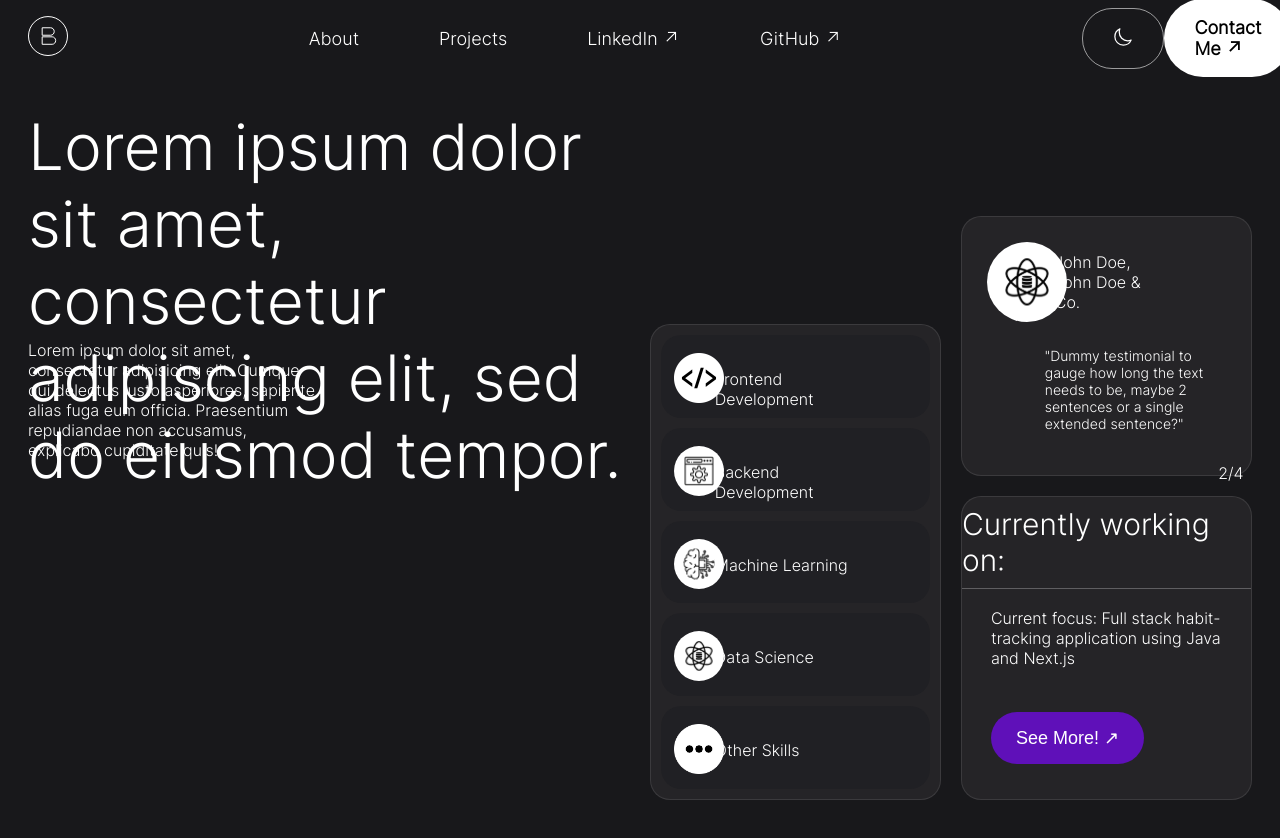
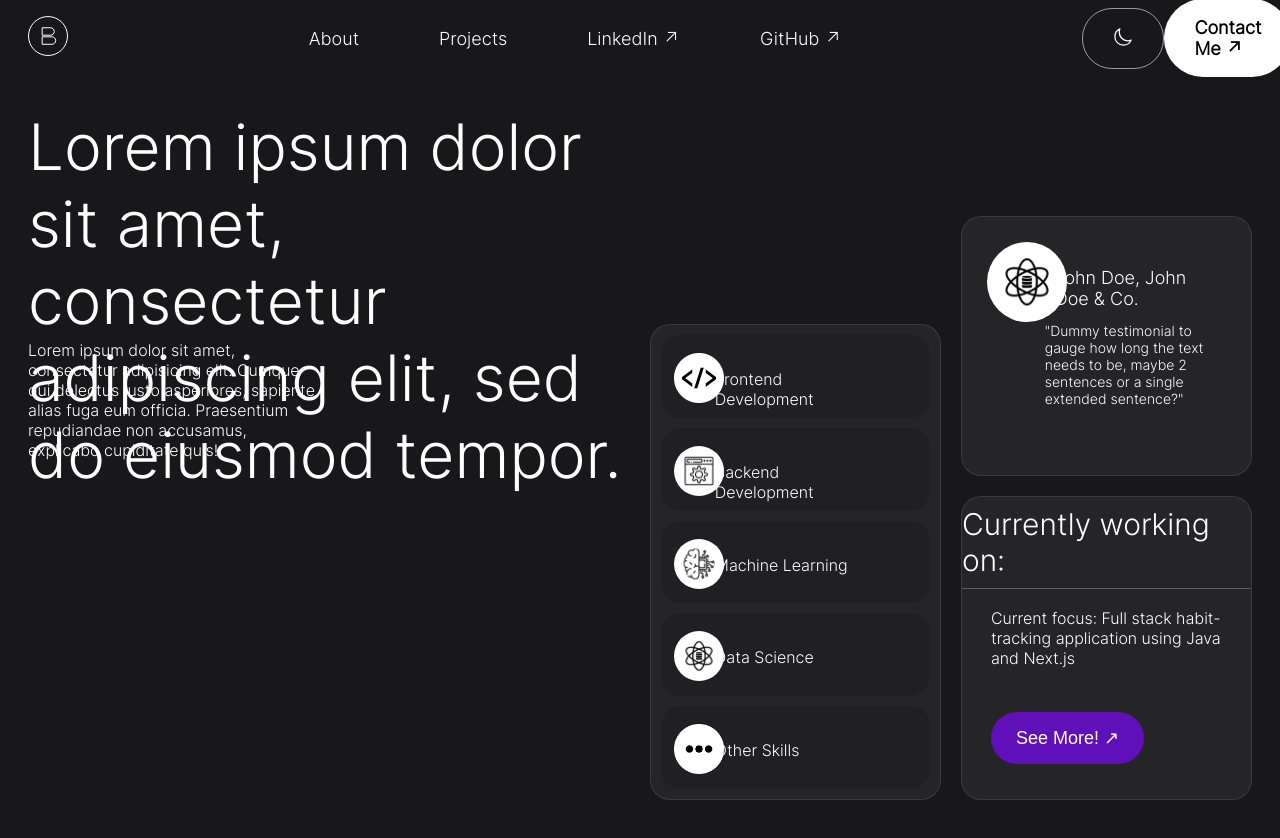
Before and after one commit to BenW2k/Ben-Resume, a Next.js app in the folder frontend/: page / in a window 1280 px wide. Shown: the top 838 px of the page. Built offline with nearby package versions, Linux system fonts and the light colour scheme.

Commit message:
+grid-sizing changes

```diff
--- a/frontend/app/styles/testimonial.module.css
+++ b/frontend/app/styles/testimonial.module.css
@@ -1,6 +1,6 @@
 .container {
   grid-template-columns: repeat(5, 20%);
-  grid-template-rows: repeat(8, 1fr);
+  grid-template-rows: 80px 80px 80px;
   margin: 25px;
   width: 100%;
   height: 100%;
@@ -15,19 +15,20 @@
 }
 
 .paragraph-1 {
-  margin: 10px;
-  grid-column: 2/4;
-  grid-row: 1/3;
-  font-size: 16px;
+  margin: 25px 10px 0px 10px;
+  grid-column: 2/5;
+  grid-row: 1/2;
+  font-size: 18px;
 }
 
 .paragraph-2 {
+  margin: 0px;
   grid-column: 2/5;
-  grid-row: 4/5;
+  grid-row: 2/3;
   font-size: 14px;
 }
 
 .current-element {
   grid-column: 5/6;
-  grid-row: 7/8;
+  grid-row: 4;
 }/*# sourceMappingURL=testimonial.module.css.map */
```
